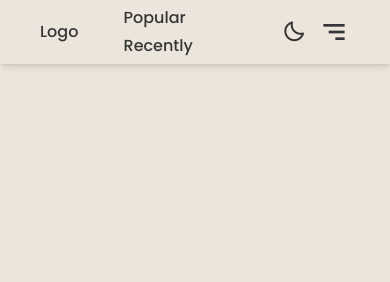
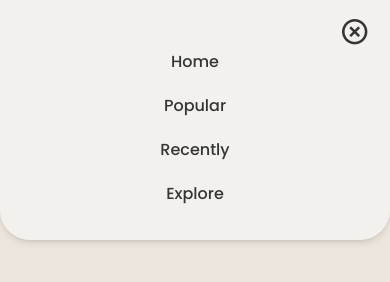
Before and after one commit to TLNRB/pastaPerfect, a website: page index.html in a window 390 px wide. Both pictures are taken after a click on the icon 334 px from the left and 32 px from the top of the page. Drawn offline with nearby package versions, Linux system fonts and the light colour scheme; a web font is replaced by a local one.

Commit message:
Nav responsive

```diff
--- a/index.html
+++ b/index.html
@@ -15,16 +15,17 @@
   <title>Pasta</title>
 </head>
 <body class="bg-darkCardBG">
-  <header class="fixed top-0 w-[100%] shadow-md h-16 bg-darkCardBG flex justify-between items-center px-10 text-base text-darkText font-medium md:px-20 lg:px-40 xl:h-20">
+  <header class="fixed top-0 w-[100%] shadow-md h-16 bg-darkCardBG flex justify-between items-center px-5 text-base text-darkText font-medium sm:px-10 md:px-20 xl:px-40 xl:h-20">
     <div>Logo</div>
-    <ul class="menu-active menu-hidden justify-between gap-[2.75rem] mr-[2.75rem] ml-auto md:flex lg:mr-[3.125rem] lg:gap-[3.125rem]">
+    <ul id="nav" class="flex flex-col items-center gap-4 bg-lightCardBG translate-y-[-200%] absolute top-0 right-0 left-0 pt-[3rem] px-[2rem] pb-[2rem] shadow-md transition-all duration-400 ease-in-out md:flex-row md:justify-between md:gap-[2.75rem] md:bg-transparent md:shadow-none md:relative md:p-0 md:mr-[2.75rem] md:ml-auto md:translate-y-0 lg:mr-[3.125rem] lg:gap-[3.125rem]" >
       <li>Home</li>
       <li>Popular</li>
       <li>Recently</li>
       <li>Explore</li>
     </ul>
-    <i class='bx bx-moon text-[1.5rem] cursor-pointer ml-auto mr-3 md:ml-0 md:mr-0'></i>
-    <i class='bx bx-menu-alt-right text-[2rem] cursor-pointer md:hidden'></i>
+    <i id="dark-mode" class='bx bx-moon text-[1.5rem] cursor-pointer ml-auto mr-3 md:ml-0 md:mr-0'></i>
+    <i id="hamburger" class='bx bx-menu-alt-right text-[2rem] cursor-pointer md:hidden'></i>
+    <i id="close-button" class='bx bx-x-circle text-[1.9rem] hidden z-10 cursor-pointer' ></i>
   </header>
   <section>
     <h1>Hello</h1>
--- a/input.css
+++ b/input.css
@@ -9,7 +9,6 @@
   font-family: 'Poppins', sans-serif;
   list-style: none;
   text-decoration: none;
-  overflow-x: hidden;
 }
 
 header ul li {
@@ -22,11 +21,15 @@ header ul li:hover {
   color: #D9042B;
 }
 
-/* .menu-hidden {
+.is-active {
+  transform: translateY(0);
+  border-radius: 0 0 30px 30px;
+}
+
+.button-is-active {
+  display: block;
+}
+
+.button-isnot-active {
   display: none;
-} */
-
-.menu-active {
-  display: block;
-
 }
--- a/js/main.js
+++ b/js/main.js
@@ -0,0 +1,18 @@
+const nav = document.querySelector("#nav");
+const darkMode = document.querySelector("#dark-mode");
+const hamburger = document.querySelector("#hamburger");
+const closeButton = document.querySelector("#close-button");
+
+hamburger.addEventListener("click", () => {
+  nav.classList.add("is-active");
+  darkMode.classList.add("button-isnot-active");
+  hamburger.classList.add("button-isnot-active");
+  closeButton.classList.add("button-is-active");
+});
+
+closeButton.addEventListener("click", () => {
+  nav.classList.remove("is-active");
+  darkMode.classList.remove("button-isnot-active");
+  hamburger.classList.remove("button-isnot-active");
+  closeButton.classList.remove("button-is-active");
+});
```
Also changed, not shown: css/main.css.
